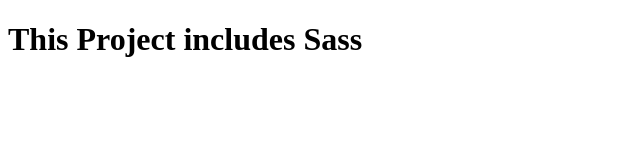
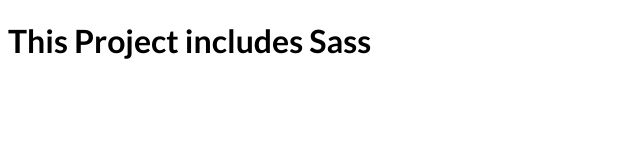
Before and after one commit to AmandaKitSam/Front-End-Sass, a plain HTML site: page index.html in a window 1280 px wide. Shown: the whole page, without its empty margins (0-640 px from the left). Drawn offline with Linux system fonts and the light colour scheme.

Commit message:
Set up the css file & fonts

```diff
--- /dev/null
+++ b/css/style.css
@@ -0,0 +1,15 @@
+/*
+COLORS:
+
+Light green: #7ed56f
+Medium green: #55c57a
+Dark green: #28b485
+
+*/
+
+
+body {
+  /*font-family: 'Oswald', sans-serif;*/
+  /*font-family: 'Ropa Sans', sans-serif;*/
+  font-family: "Lato", sans-serif;
+}
--- a/index.html
+++ b/index.html
@@ -8,10 +8,12 @@
 
     <title>AKS Front-End</title>
 
-    <!-- <link href="https://fonts.googleapis.com/css?family=Saira+Semi+Condensed:400,700" rel="stylesheet" /> -->
-    <link href="https://fonts.googleapis.com/css?family=Open+Sans:400,400i,700" rel="stylesheet" />
+    <link href="https://fonts.googleapis.com/css?family=Oswald:400,600" rel="stylesheet" />
+    <link href="https://fonts.googleapis.com/css?family=Ropa+Sans:400,400i" rel="stylesheet" />
+    <link href="https://fonts.googleapis.com/css?family=Lato:100,300,400,700,900" rel="stylesheet" />
 
-    <!-- <link rel="stylesheet" type="text/css" href="css/style.css" /> -->
+    <link rel="stylesheet" type="text/css" href="css/style.css" />
+    <link rel="shortcut icon" type="image/png" href="img/favicon.png" />
   </head>
 
 
```
Also changed, not shown: README.md, 1 other file.
